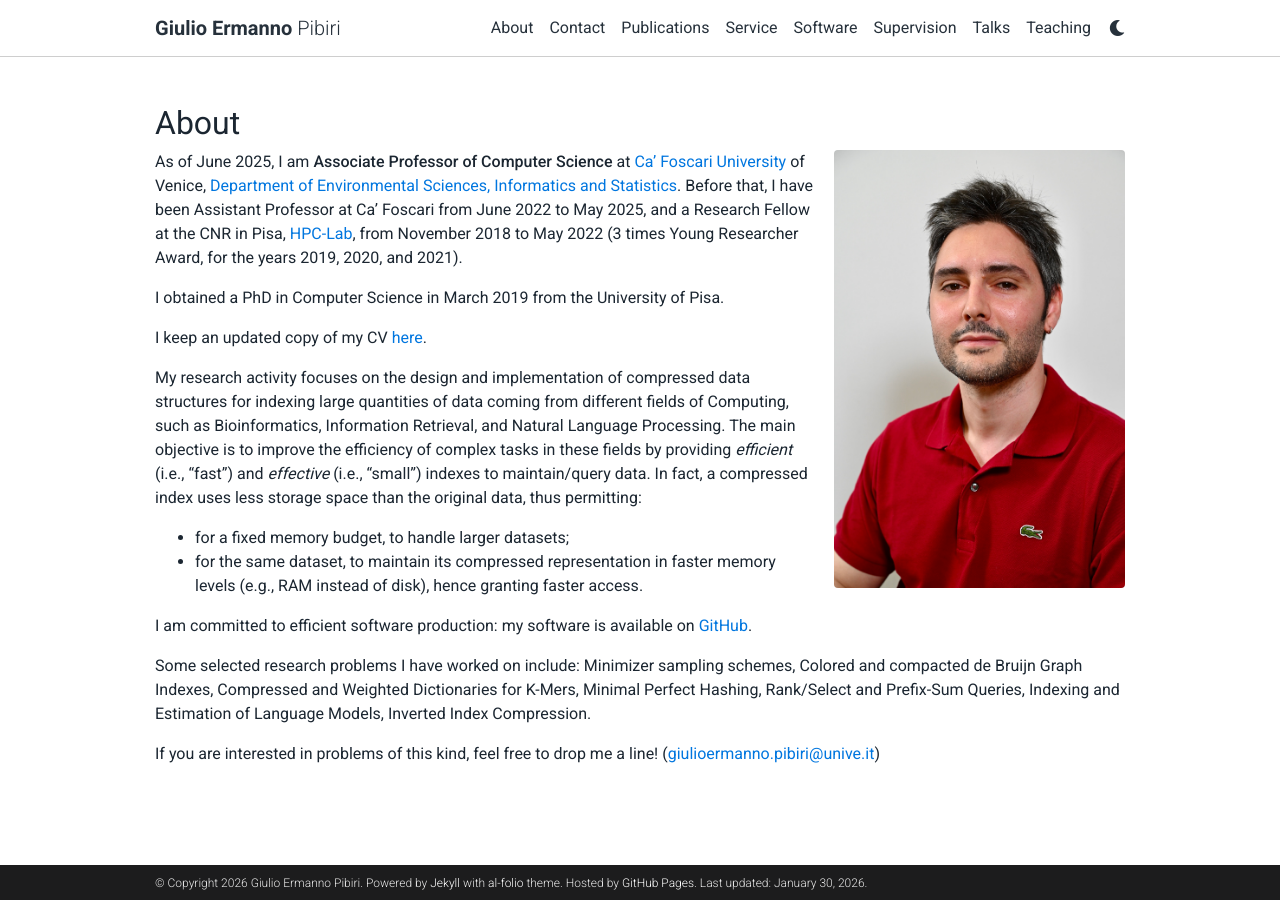
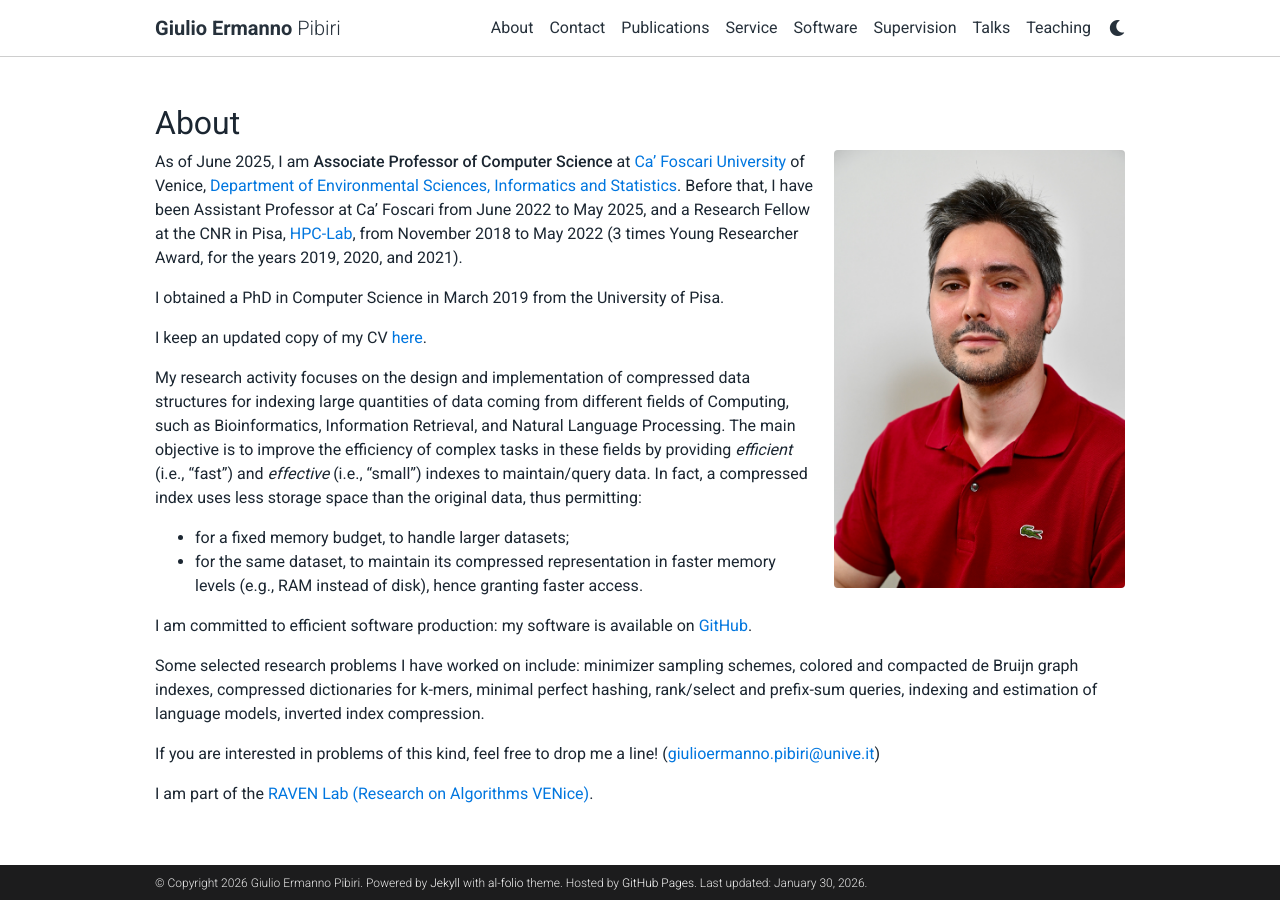
Before and after one commit to jermp/jermp.github.io, a Jekyll site: the page built from _pages/about.md, in a window 1280 px wide. Built offline with Jekyll 4.4.1, drawn with Linux system fonts in a browser that asks for light colours; comment, search, counter and statistics services are not loaded; a style sheet for code colours, icons or effects is not loaded.

Commit message:
added link to RAVEN

```diff
--- a/_pages/about.md
+++ b/_pages/about.md
@@ -44,13 +44,15 @@ I am committed to efficient software production: my software is available on
 [GitHub](https://github.com/jermp).
 
 Some selected research problems I have worked on include:
-Minimizer sampling schemes,
-Colored and compacted de Bruijn Graph Indexes,
-Compressed and Weighted Dictionaries for K-Mers,
-Minimal Perfect Hashing,
-Rank/Select and Prefix-Sum Queries,
-Indexing and Estimation of Language Models,
-Inverted Index Compression.
+minimizer sampling schemes,
+colored and compacted de Bruijn graph indexes,
+compressed dictionaries for k-mers,
+minimal perfect hashing,
+rank/select and prefix-sum queries,
+indexing and estimation of language models,
+inverted index compression.
 
 If you are interested in problems of this kind, feel free to drop me a line!
 ([giulioermanno.pibiri@unive.it](mailto:giulioermanno.pibiri@unive.it))
+
+I am part of the [RAVEN Lab (Research on Algorithms VENice)](https://raven-laboratory.github.io).
```
